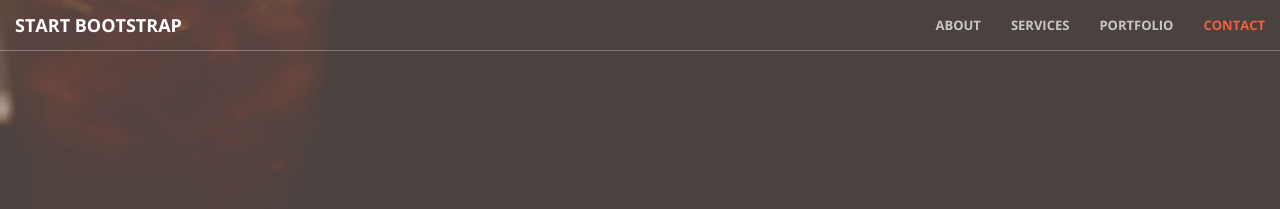
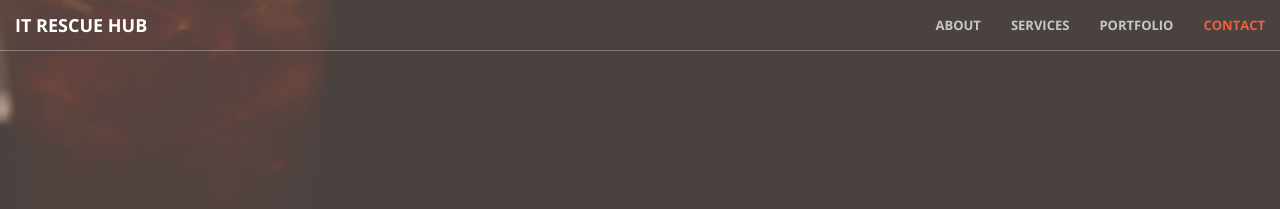
Before and after one commit to gangstageek27/gangstageek.github.io, a Jekyll site: the page built from index.html, in a window 1280 px wide. Shown: the top 209 px of the page. Built offline with Jekyll 4.4.1, drawn with Linux system fonts in a browser that asks for light colours.

Commit message:
html edit 6

```diff
--- a/_includes/nav.html
+++ b/_includes/nav.html
@@ -8,7 +8,7 @@
                 <span class="icon-bar"></span>
                 <span class="icon-bar"></span>
             </button>
-            <a class="navbar-brand page-scroll" href="#page-top">Start Bootstrap</a>
+            <a class="navbar-brand page-scroll" href="#page-top">IT Rescue Hub</a>
         </div>
 
         <!-- Collect the nav links, forms, and other content for toggling -->
```
